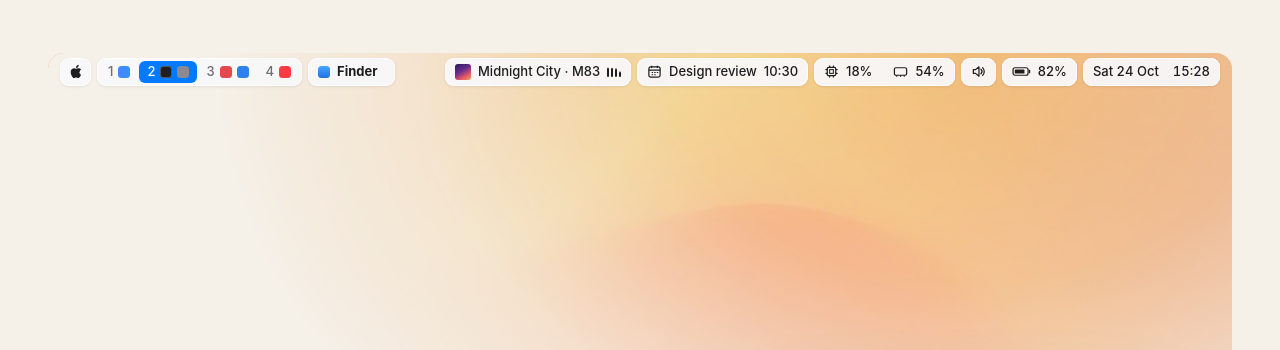
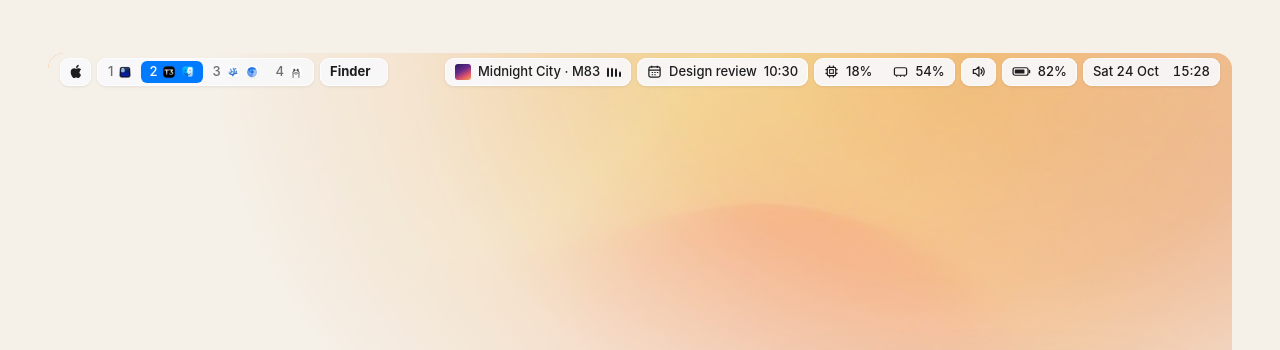
Before and after one commit to M4n0x/StableBar, a website: page site/index.html in a window 1280 px wide. Shown: the part 394-744 px from the top of the page. Drawn offline with Linux system fonts and the light colour scheme.

Commit message:
docs: show real app icons in the website's demo bar
The demo's workspaces drew colored squares for their apps, and the frontmost app had a blue square
too. That widget is App menus, the starter bar's, which shows no icon on the real bar, so the
square is gone, and so is the StableBar logo that replaces Finder once the bar becomes the header.

Workspaces now show Ghostty, T3 Code, Finder, VSCodium, Chromium and Ollama, at 14 points with
their padding as the real bar draws them. Each icon comes from its project's repository: MIT for
Ghostty, T3 Code, VSCodium and Ollama, and BSD-3-Clause for Chromium, whose logo, unlike Chrome's,
is part of its open source code. site/images/apps/LICENSES.txt keeps their notices. Finder's icon
is drawn for the page rather than copied from macOS.

```diff
--- a/site/index.html
+++ b/site/index.html
@@ -107,13 +107,13 @@ root.classList.add("js");
             <div class="w apple" data-key="apple" data-pri="1" role="img" aria-label="Apple menu"><svg style="width:13px;height:15px;fill:currentColor"><use href="#i-apple"/></svg></div>
             <div class="w ws" data-key="ws" data-pri="never">
               <span class="ind"></span>
-              <button class="wsi" data-ws="1" aria-label="Workspace 1" aria-pressed="false">1 <i class="ai c1"></i></button>
-              <button class="wsi on" data-ws="2" aria-label="Workspace 2" aria-pressed="true">2 <i class="ai c2"></i><i class="ai c3"></i></button>
-              <button class="wsi" data-ws="3" aria-label="Workspace 3" aria-pressed="false">3 <i class="ai c4"></i><i class="ai c5"></i></button>
-              <button class="wsi" data-ws="4" aria-label="Workspace 4" aria-pressed="false">4 <i class="ai c6"></i></button>
+              <button class="wsi" data-ws="1" aria-label="Workspace 1" aria-pressed="false">1 <img class="ai" src="images/apps/ghostty.webp" alt="" width="14" height="14"></button>
+              <button class="wsi on" data-ws="2" aria-label="Workspace 2" aria-pressed="true">2 <img class="ai" src="images/apps/t3-code.webp" alt="" width="14" height="14"><img class="ai" src="images/apps/finder.svg" alt="" width="14" height="14"></button>
+              <button class="wsi" data-ws="3" aria-label="Workspace 3" aria-pressed="false">3 <img class="ai" src="images/apps/vscodium.webp" alt="" width="14" height="14"><img class="ai" src="images/apps/chromium.webp" alt="" width="14" height="14"></button>
+              <button class="wsi" data-ws="4" aria-label="Workspace 4" aria-pressed="false">4 <img class="ai" src="images/apps/ollama.webp" alt="" width="14" height="14"></button>
             </div>
-            <div class="w app finder" data-key="app" data-pri="2"><i class="ai c7"></i><span class="name">Finder</span><span class="menus"><span><span>File</span><span>Edit</span><span>View</span><span>Go</span><span>Window</span><span>Help</span></span></span></div>
-            <div class="w app site" data-key="site" data-pri="8" data-pop="site"><img src="images/icon-64.png" alt=""><span class="name">StableBar</span><span class="menus"><span><a href="https://github.com/Seb-GRAF/StableBar/blob/main/docs/README.md">Guide</a><a href="https://github.com/Seb-GRAF/stablebar-packages">Store</a><a href="https://github.com/Seb-GRAF/StableBar/tree/main/examples">Examples</a><a href="https://github.com/Seb-GRAF/StableBar">GitHub</a></span></span></div>
+            <div class="w app finder" data-key="app" data-pri="2"><span class="name">Finder</span><span class="menus"><span><span>File</span><span>Edit</span><span>View</span><span>Go</span><span>Window</span><span>Help</span></span></span></div>
+            <div class="w app site" data-key="site" data-pri="8" data-pop="site"><span class="name">StableBar</span><span class="menus"><span><a href="https://github.com/Seb-GRAF/StableBar/blob/main/docs/README.md">Guide</a><a href="https://github.com/Seb-GRAF/stablebar-packages">Store</a><a href="https://github.com/Seb-GRAF/StableBar/tree/main/examples">Examples</a><a href="https://github.com/Seb-GRAF/StableBar">GitHub</a></span></span></div>
           </div>
           <div class="g" id="gr">
             <button class="w more" data-key="more" data-pop="more" aria-expanded="false" aria-label="More widgets" hidden>•••</button>
@@ -136,7 +136,7 @@ root.classList.add("js");
             <button data-for="sound" data-open="controls"><svg><use href="#i-snd"/></svg>Sound</button>
             <button data-for="battery"><svg><use href="#i-bat"/></svg>Battery 82%</button>
             <button data-for="clock" class="clock" data-format="full">Thu 22 Oct&nbsp;&nbsp;09:41</button>
-            <button data-for="app"><i class="ai c7"></i>Finder</button>
+            <button data-for="app">Finder</button>
             <button data-for="apple">Apple menu</button>
           </div>
           <div class="pane menu" data-id="site">
@@ -326,8 +326,8 @@ printf '{"text":"%s","icon":"internaldrive"}' "$used"</pre>
       <figure class="cap monitor" data-theme="leman">
         <div class="bar ws-tint" aria-hidden="true">
           <div class="g gl">
-            <div class="w ws"><span class="wsi">1 <i class="ai c1"></i></span><span class="wsi on">2 <i class="ai c2"></i><i class="ai c3"></i></span><span class="wsi">3 <i class="ai c4"></i><i class="ai c5"></i></span><span class="wsi">4 <i class="ai c6"></i></span></div>
-            <div class="w app"><i class="ai c7"></i><span class="name">Finder</span></div>
+            <div class="w ws"><span class="wsi">1 <img class="ai" src="images/apps/ghostty.webp" alt="" width="14" height="14"></span><span class="wsi on">2 <img class="ai" src="images/apps/t3-code.webp" alt="" width="14" height="14"><img class="ai" src="images/apps/finder.svg" alt="" width="14" height="14"></span><span class="wsi">3 <img class="ai" src="images/apps/vscodium.webp" alt="" width="14" height="14"><img class="ai" src="images/apps/chromium.webp" alt="" width="14" height="14"></span><span class="wsi">4 <img class="ai" src="images/apps/ollama.webp" alt="" width="14" height="14"></span></div>
+            <div class="w app"><span class="name">Finder</span></div>
           </div>
           <div class="g">
             <div class="w meeting"><svg><use href="#i-cal"/></svg>Design review&nbsp;&nbsp;10:30</div>
--- a/site/style.css
+++ b/site/style.css
@@ -241,11 +241,9 @@ h1 .wide { display: none; }
 .ws-text .ind { display: none; }
 #bar .wsi.on { background: none; }
 #bar .wsi.on::after { content: none; }
-.ai { width: 12px; height: 12px; border-radius: 3.5px; display: inline-block; flex: none; }
-.ai.c1 { background: #3d8bfd; } .ai.c2 { background: #1f1f21; box-shadow: inset 0 0 0 1px #ffffff40; } .ai.c3 { background: #8a8a92; }
-.ai.c4 { background: #e5484d; } .ai.c5 { background: #2f80ed; } .ai.c6 { background: #fc3c44; } .ai.c7 { background: linear-gradient(#45a6ff, #1f6fe0); }
+/* Workspace app icons, drawn at 14 points with their padding as on the real bar */
+.ai { width: 14px; height: 14px; flex: none; pointer-events: none; }
 .app .name { font-weight: 700; }
-.app img { width: 16px; height: 16px; }
 .menus { display: grid; grid-template-columns: 0fr; transition: grid-template-columns .3s var(--ease); }
 .menus > span { overflow: hidden; display: flex; gap: 14px; }
 .menus > span > :first-child { margin-left: 6px; }
```
Also changed, not shown: site/images/apps/LICENSES.txt (added), site/images/apps/chromium.webp (added), site/images/apps/finder.svg (added), site/images/apps/ghostty.webp (added), site/images/apps/ollama.webp (added), site/images/apps/t3-code.webp (added), site/images/apps/vscodium.webp (added).
